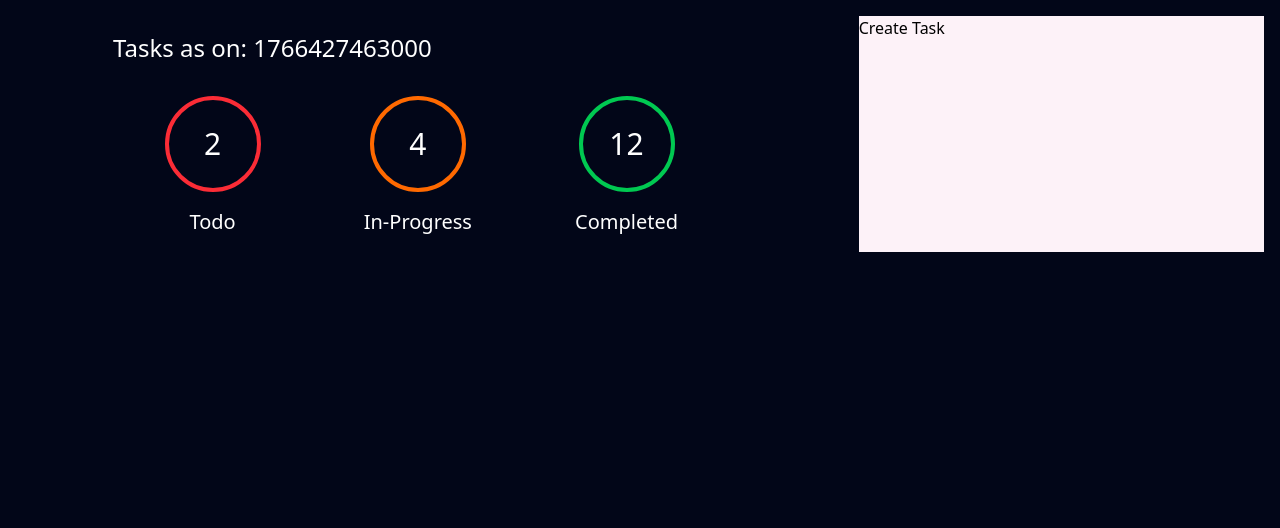
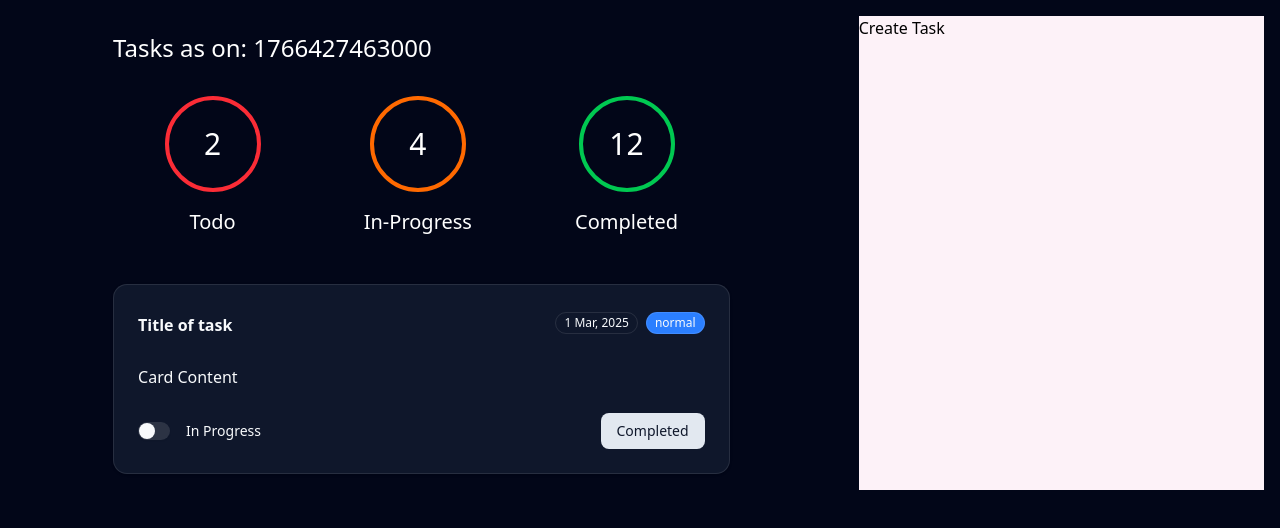
Before and after one commit to junuiui/task-manager, a React (Vite) app in the folder front/: page / in a window 1280 px wide. Shown: the top 528 px of the page. Built offline with nearby package versions, Linux system fonts and the light colour scheme.

Commit message:
ui updated

```diff
--- /dev/null
+++ b/front/src/components/taskCounter/task/task.tsx
@@ -0,0 +1,41 @@
+import type { FC, ReactElement } from "react"
+
+import {
+    Card,
+    CardAction,
+    CardContent,
+    CardDescription,
+    CardFooter,
+    CardHeader,
+    CardTitle,
+} from "@/components/ui/card"
+import { Badge } from "@/components/ui/badge"
+import { Switch } from "@/components/ui/switch"
+import { Label } from "@/components/ui/label"
+import { Button } from "@/components/ui/button"
+
+export const Task: FC = (): ReactElement => {
+    return (
+        <Card>
+            <CardHeader className="flex flex-row justify-between">
+                <CardTitle className="basis-2/3 leading-8">Title of task</CardTitle>
+                <div>
+                    <Badge className="mr-2" variant="outline">1 Mar, 2025</Badge>
+                    <Badge className="bg-blue-500" variant="outline">normal</Badge>
+                </div>
+            </CardHeader>
+            <CardContent>
+                <p>Card Content</p>
+            </CardContent>
+            <CardFooter className="flex flex-row justify-between">
+                <div className="flex flex-row items-center">
+                    <Switch id="in-progress" />
+                    <Label className="ml-4" htmlFor="in-progress">
+                        In Progress
+                    </Label>
+                </div>
+                <Button>Completed</Button>
+            </CardFooter>
+        </Card>
+    )
+}
--- a/front/src/pages/tasks.tsx
+++ b/front/src/pages/tasks.tsx
@@ -1,5 +1,6 @@
 import { TasksCoutner } from '@/components/taskCounter/tasksCounter';
 import type { FC, ReactElement } from 'react';
+import { Task } from '@/components/taskCounter/task/task';
 
 export const Tasks: FC = (): ReactElement => {
     return (
@@ -10,11 +11,13 @@ export const Tasks: FC = (): ReactElement => {
                     <h1 className='text-white font-bol text-2xl mb-8'>
                         Tasks as on: {Date.now().toString()}
                     </h1>
-                    <div className='flex justify-around'>
+                    <div className='flex justify-around mb-12'>
                         <TasksCoutner status='todo' count={2} />
                         <TasksCoutner status='inProgress' count={4} />
                         <TasksCoutner status='completed' count={12} />
                     </div>
+
+                    <Task></Task>
                 </div>
             </section>
 
```
